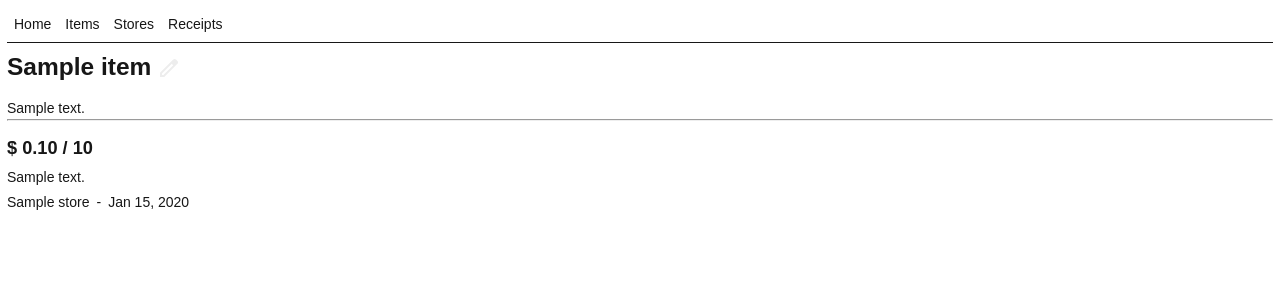
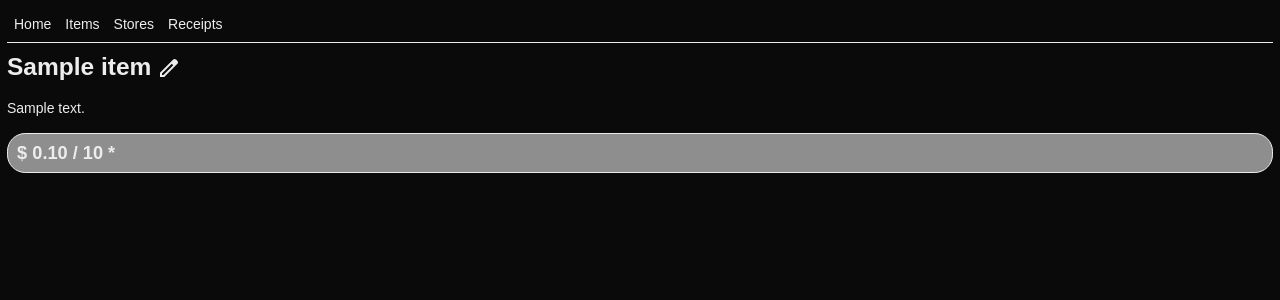
Before and after one commit to rohitsodhia/shopping, a Python web app: template src/app/templates/item.html in a window 1280 px wide. Shown: the top 300 px of the page. Run offline with Jinja, Linux system fonts and the light colour scheme; the template is opened without the code that fills it: most values are stand-ins (such as "Sample title", 1, 10 or a date in 2020).

Commit message:
Feature/design upgrades (#12)
* Always be in dark mode

* Add placeholder to item search field

* Style improvements

```diff
--- a/src/app/static/styles.css
+++ b/src/app/static/styles.css
@@ -59,18 +59,10 @@ h6 {
 
 /* My CSS */
 :root {
-    --background: #ffffff;
-    --foreground: #171717;
-    --foreground-faded: #17171744;
+    --background: #0a0a0a;
+    --foreground: #ededed;
+    --foreground-faded: #ededed44;
     --foreground-adjust: 0.3;
-}
-
-@media (prefers-color-scheme: dark) {
-    :root {
-        --background: #0a0a0a;
-        --foreground: #ededed;
-        --foreground-faded: #ededed44;
-    }
 }
 
 body {
@@ -195,10 +187,14 @@ button {
         display: flex;
         align-items: center;
         gap: 1em;
-        padding: 0.5em 0;
+        margin-bottom: 1em;
 
-        & > :first-child {
-            font-size: 1.3em;
+        & :first-child {
+            flex-grow: 1;
+        }
+
+        &:last-child {
+            margin-bottom: 0;
         }
     }
 }
@@ -276,6 +272,17 @@ form {
     align-items: center;
 }
 
+.primary-rounded-item {
+    font-size: 1.3em;
+    font-weight: bold;
+    border: 1px solid var(--foreground);
+    border-radius: 1em;
+    background-color: oklab(
+        from var(--foreground) calc(l - var(--foreground-adjust)) a b
+    );
+    padding: 0.3em 0.5em;
+}
+
 #add-purchase {
     display: flex;
     align-items: center;
@@ -337,21 +344,46 @@ form {
     margin-top: 1em;
 
     li {
-        padding-bottom: 0.5em;
-        margin-bottom: 0.5em;
-        border-bottom: 1px solid
-            oklab(from var(--background) calc(l + var(--foreground-adjust)) a b);
+        position: relative;
+        margin-bottom: 1em;
 
         &:last-child {
-            padding-bottom: none;
             margin-bottom: none;
-            border-bottom: none;
         }
     }
 
     .purchase-price {
-        font-size: 1.3em;
-        font-weight: bold;
+        position: relative;
+        z-index: 1;
+    }
+
+    .purchase-details {
+        display: grid;
+        grid-template-rows: 0fr;
+        transition: grid-template-rows 0.4s ease-in-out;
+
+        position: relative;
+        top: -1.5em;
+        border: 1px solid
+            oklab(
+                from var(--foreground) calc(l - var(--foreground-adjust) * 0.8)
+                    a b
+            );
+        border-top: none;
+        border-bottom-left-radius: 1em;
+        border-bottom-right-radius: 1em;
+
+        &.open {
+            grid-template-rows: 1fr;
+        }
+
+        & > div {
+            overflow: hidden;
+
+            & > div {
+                padding: 1.8em 1em 0.5em;
+            }
+        }
     }
 
     .purchase-notes,
--- a/src/app/templates/item.html
+++ b/src/app/templates/item.html
@@ -24,16 +24,19 @@
                 </div>
             </form>
         </div>
-        <hr>
         <div id="item-purchase-list">
             <ul>
                 {% for purchase in item.purchases %}
-                <li>
-                    <div class="purchase-price">$ {{ "{:.2f}".format((purchase.price / 100)) }}{% if purchase.amount %} / {{ purchase.amount }}{% endif %}</div>
-                    {% if purchase.notes %}<div class="purchase-notes">{{ purchase.notes }}</div>{% endif %}
-                    <div class="purchased-at">
-                        <div class="purchase-store">{{ purchase.receipt.store.name }}</div> -
-                        <div class="purchase-date">{{ purchase.receipt.date.strftime('%b %-d, %Y') }}</div>
+                <li x-data="{ open: false }">
+                    <div class="purchase-price primary-rounded-item" @click="open = !open">$ {{ "{:.2f}".format((purchase.price / 100)) }}{% if purchase.amount %} / {{ purchase.amount }}{% endif %}{% if purchase.notes %} *{% endif %}</div>
+                    <div class="purchase-details" :class="{ 'open': open }">
+                        <div><div>
+                            {% if purchase.notes %}<div class="purchase-notes">{{ purchase.notes }}</div>{% endif %}
+                            <div class="purchased-at">
+                                <div class="purchase-store">{{ purchase.receipt.store.name }}</div> -
+                                <div class="purchase-date">{{ purchase.receipt.date.strftime('%b %-d, %Y') }}</div>
+                            </div>
+                        </div></div>
                     </div>
                 </li>
                 {% endfor %}
--- a/src/app/templates/receipt.html
+++ b/src/app/templates/receipt.html
@@ -6,7 +6,7 @@
         <form id="add-purchase" action="/receipts/{{ receipt.id }}/purchase" method="post">
             <div class="combobox">
                 <div class="combobox-input">
-                    <input type="name" name="name" autocomplete="off" x-model="name" @keyup.prevent.debounce.350ms="updateItems(name)">
+                    <input type="name" name="name" placeholder="Item" autocomplete="off" x-model="name" @keyup.prevent.debounce.350ms="updateItems(name)">
                     <ul>
                         <template x-for="item in items">
                             <li @click="selectItem(item)">
--- a/src/app/templates/stores.html
+++ b/src/app/templates/stores.html
@@ -14,7 +14,7 @@
     <div class="list-rows">
         <ul>
             {% for store in stores %}
-            <li>
+            <li class="primary-rounded-item">
                 <span>{{ store.name }}</span>
                 <a href="/stores/{{ store.id }}"><img src="{{ url_for('static', path='/images/edit.svg') }}"></a>
             </li>
```
